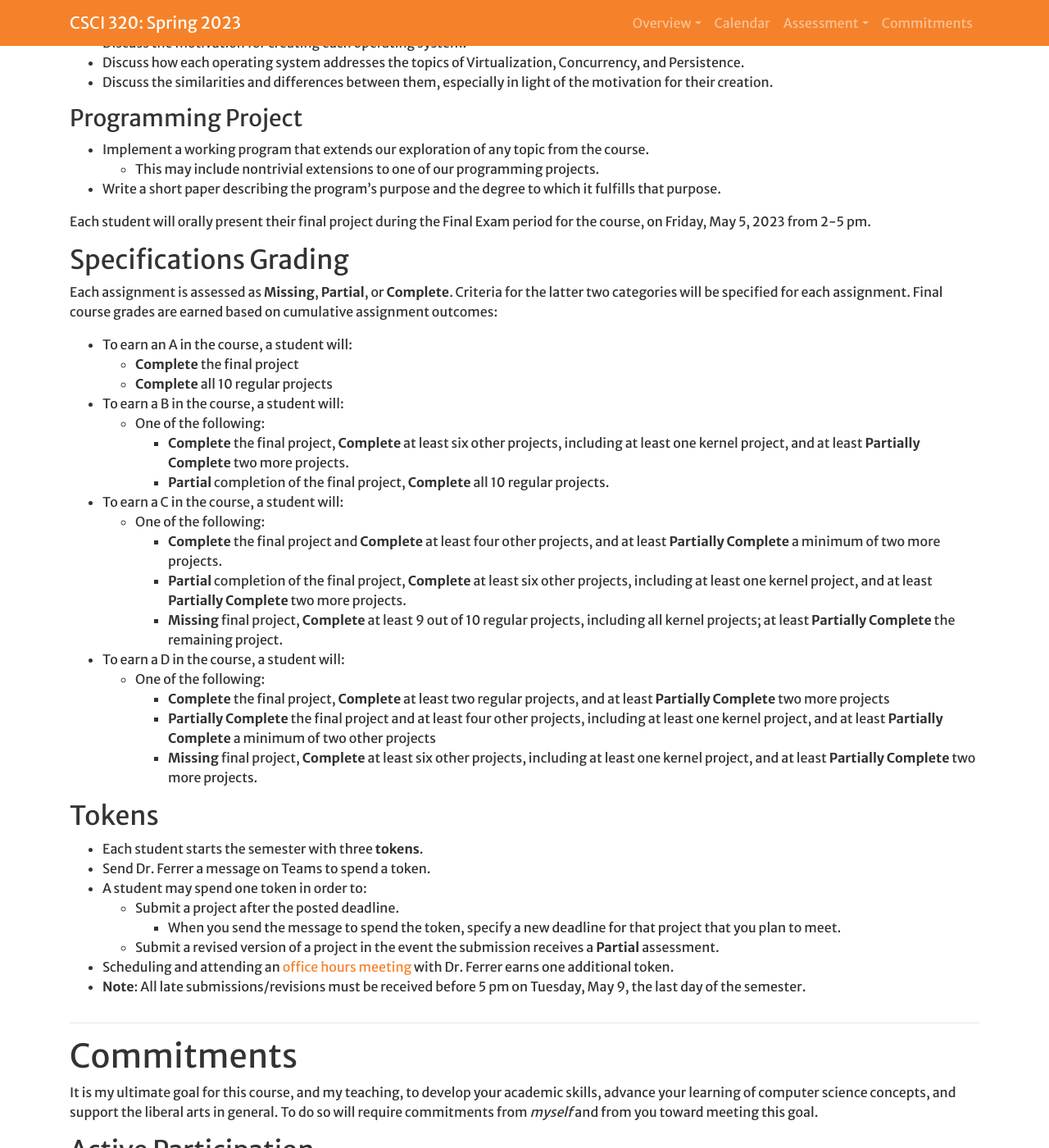
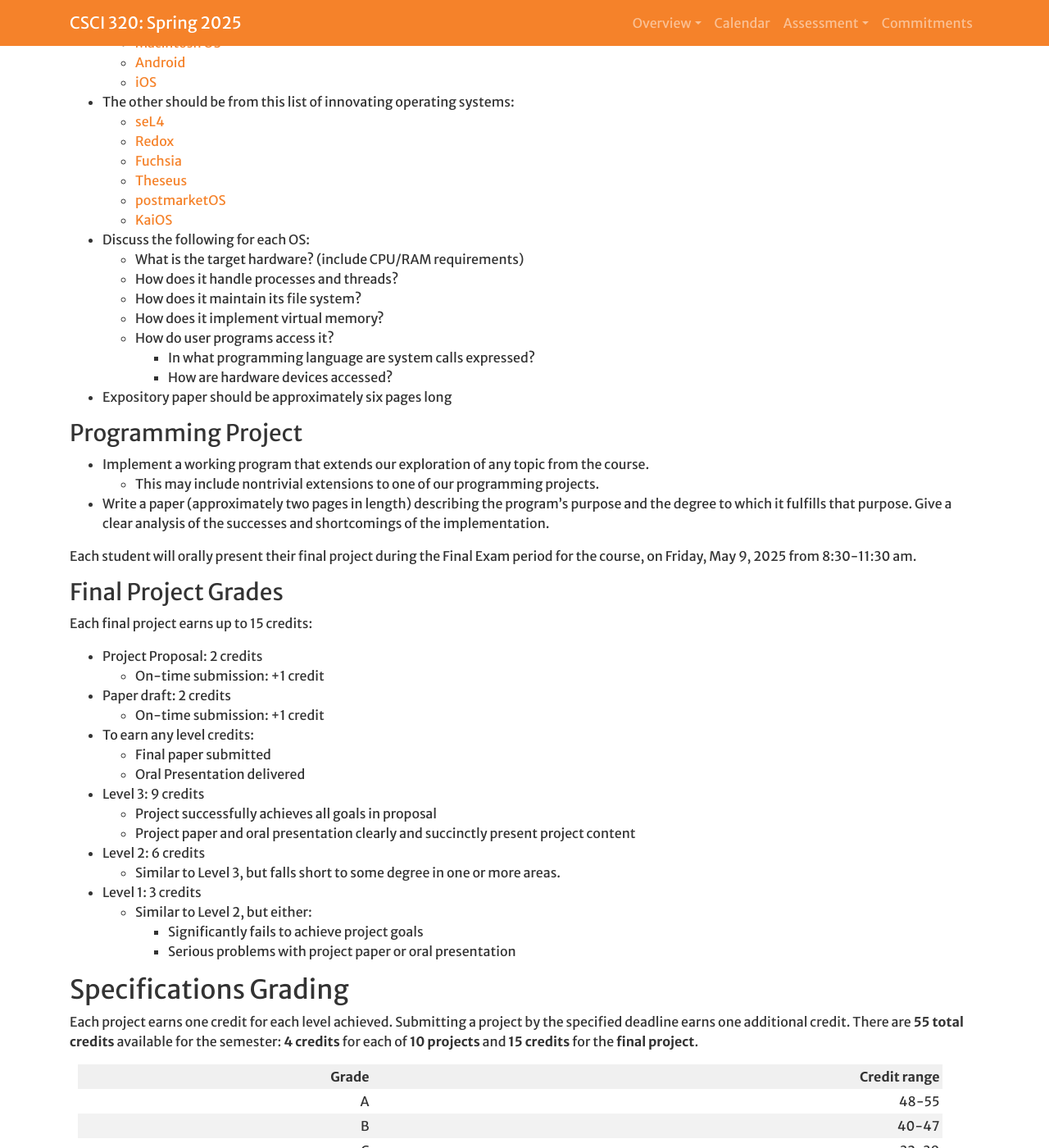
Before and after one commit to Hendrix-CS/csci320, a Jekyll site: the page built from index.md, in a window 1280 px wide and 1400 px high, scrolled down 5138 px. Shown: the whole window at 82% size. Built offline with Jekyll 4.4.1, drawn with Linux system fonts in a browser that asks for light colours; a script that is not in the unit is left out; our own code applies the rules of GitHub Pages for plain Markdown files; some of the changed text lies outside the part shown.

Commit message:
Redrafted main syllabus page

```diff
--- a/_config.yml
+++ b/_config.yml
@@ -24,7 +24,7 @@ url: "" # the base hostname & protocol for your site, e.g. http://example.com
 
 number: CSCI 320
 title: Operating Systems & Concurrency
-semester: Spring 2023
+semester: Spring 2025
 
 navigation:
   - title: Overview
@@ -43,12 +43,8 @@ navigation:
       url: '#projects'
     - page: Final Project
       url: '#finalproject'
-    - page: Participation
-      url: '#participation'
     - page: Specifications Grading
       url: '#grading'
-    - page: Tokens
-      url: '#tokens'
   - page: Commitments
     url: '#commitments'
 
@@ -61,8 +57,8 @@ instructors:
 
 offerings:
   - name: LECTURE 01
-    loc: MCREY 315
-    time: MWF 8:10am - 9:00am
+    loc: MCREY 110
+    time: MWF 11:10am - 12:00pm
     instructor: ferrer
 
 resources:
--- a/index.md
+++ b/index.md
@@ -37,77 +37,77 @@ Upon completing this course, our goal is for you to be able to:
 
 |Date|Day|Topic/Activity|Reading|Assigned|Due|
 | --- | --- | --- | --- | --- | --- |
-| 1/18 | Wed | Three Easy Pieces<br>Command Line<br>Files and Directories | [Introduction to Operating Systems](http://pages.cs.wisc.edu/~remzi/OSTEP/intro.pdf) | [Survey](https://forms.gle/xwQESACLYUpc1i9R9)<br>[Shell Commands, introduction]({{site.baseurl}}/projects/shell_commands.html) |  |
-| 1/20 | Fri | Processes<br>Pipes<br>I/O Redirection | [Processes](http://pages.cs.wisc.edu/~remzi/OSTEP/cpu-intro.pdf) | [Shell Commands, complete]({{site.baseurl}}/projects/shell_commands.html) | Shell Commands, introduction |
+| 1/22 | Wed | Three Easy Pieces<br>Command Line<br>Files and Directories | [Introduction to Operating Systems](http://pages.cs.wisc.edu/~remzi/OSTEP/intro.pdf) | [Survey](https://forms.gle/xwQESACLYUpc1i9R9)<br>[Shell Commands, introduction]({{site.baseurl}}/projects/shell_commands.html) |  |
+| 1/24 | Fri | Processes<br>Pipes<br>I/O Redirection | [Processes](http://pages.cs.wisc.edu/~remzi/OSTEP/cpu-intro.pdf) | [Shell Commands, complete]({{site.baseurl}}/projects/shell_commands.html) | Shell Commands, introduction |
 |      |
-| 1/23 | Mon | Rust<br>File I/O | [Getting Started](https://doc.rust-lang.org/book/ch01-00-getting-started.html)<br>[Programming a Guessing Game](https://doc.rust-lang.org/book/ch02-00-guessing-game-tutorial.html)<br>[Common Programming Concepts](https://doc.rust-lang.org/book/ch03-00-common-programming-concepts.html)<br>[std::fs](https://doc.rust-lang.org/std/fs/index.html) | [Rust Programming 1]({{site.baseurl}}/projects/rust1.html) | Shell Commands, complete |
-| 1/25 | Wed | Ownership and Borrowing<br>Strings<br>Buffers | [Understanding Ownership](https://doc.rust-lang.org/book/ch04-00-understanding-ownership.html)<br>[Read trait](https://doc.rust-lang.org/std/io/trait.Read.html)<br>[String in Rust](https://gjf2a.blogspot.com/2017/02/strings-in-rust.html)<br>[BufReader](https://doc.rust-lang.org/std/io/struct.BufReader.html)<br>[BufRead trait](https://doc.rust-lang.org/std/io/trait.BufRead.html) |  |  |
-| 1/27 | Fri | Rust Collection Types | [Common Collections](https://doc.rust-lang.org/book/ch08-00-common-collections.html) |  |  |
+| 1/27 | Mon | Rust<br>File I/O | [Getting Started](https://doc.rust-lang.org/book/ch01-00-getting-started.html)<br>[Programming a Guessing Game](https://doc.rust-lang.org/book/ch02-00-guessing-game-tutorial.html)<br>[Common Programming Concepts](https://doc.rust-lang.org/book/ch03-00-common-programming-concepts.html)<br>[std::fs](https://doc.rust-lang.org/std/fs/index.html) | [Rust Programming 1]({{site.baseurl}}/projects/rust1.html) | Shell Commands, complete |
+| 1/29 | Wed | Ownership and Borrowing<br>Strings<br>Buffers | [Understanding Ownership](https://doc.rust-lang.org/book/ch04-00-understanding-ownership.html)<br>[Read trait](https://doc.rust-lang.org/std/io/trait.Read.html)<br>[String in Rust](https://gjf2a.blogspot.com/2017/02/strings-in-rust.html)<br>[BufReader](https://doc.rust-lang.org/std/io/struct.BufReader.html)<br>[BufRead trait](https://doc.rust-lang.org/std/io/trait.BufRead.html) |  |  |
+| 1/31 | Fri | Rust Collection Types | [Common Collections](https://doc.rust-lang.org/book/ch08-00-common-collections.html) |  |  |
 |      |
-| 1/30 | Mon | Unix Process API | [Process API](http://pages.cs.wisc.edu/~remzi/OSTEP/cpu-api.pdf)<br>[nix crate](https://docs.rs/nix/0.26.2/nix/)<br>[C strings](https://doc.rust-lang.org/std/ffi/struct.CString.html) | [Rust Programming 2]({{site.baseurl}}/projects/rust2.html) | Rust Programming 1 |
-| 2/1 | Wed | Unix System Calls | [Direct Execution](http://pages.cs.wisc.edu/~remzi/OSTEP/cpu-mechanisms.pdf) |  |  |
-| 2/3 | Fri | Files and Directories | [Files and Directories](http://pages.cs.wisc.edu/~remzi/OSTEP/file-intro.pdf) |  |  |
-|     |
-| 2/6 | Mon | File Descriptors<br>Pipelines | [Pipelines in Rust](https://gjf2a.blogspot.com/2017/02/pipelines-in-rust.html) | [Unix Shell]({{site.baseurl}}/projects/rush.html) | Rust Programming 2 |
-| 2/8 | Wed | Data structures in Rust | [Using Structs to Structure Related Data](https://doc.rust-lang.org/book/ch05-00-structs.html)<br>[Enums and Pattern Matching](https://doc.rust-lang.org/book/ch06-00-enums.html) |  |  |
-| 2/10 | Fri | Review of Unix Command Line<br>Review of Rust |  |  |  |
+| 2/3  | Mon | Unix Process API | [Process API](http://pages.cs.wisc.edu/~remzi/OSTEP/cpu-api.pdf)<br>[nix crate](https://docs.rs/nix/0.26.2/nix/)<br>[C strings](https://doc.rust-lang.org/std/ffi/struct.CString.html) | [Rust Programming 2]({{site.baseurl}}/projects/rust2.html) | Rust Programming 1 |
+| 2/5  | Wed | Unix System Calls | [Direct Execution](http://pages.cs.wisc.edu/~remzi/OSTEP/cpu-mechanisms.pdf) |  |  |
+| 2/7  | Fri | Files and Directories | [Files and Directories](http://pages.cs.wisc.edu/~remzi/OSTEP/file-intro.pdf) |  |  |
+|      |
+| 2/10 | Mon | File Descriptors<br>Pipelines | [Pipelines in Rust](https://gjf2a.blogspot.com/2017/02/pipelines-in-rust.html) | [Unix Shell]({{site.baseurl}}/projects/rush.html) | Rust Programming 2 |
+| 2/12 | Wed | Data structures in Rust | [Using Structs to Structure Related Data](https://doc.rust-lang.org/book/ch05-00-structs.html)<br>[Enums and Pattern Matching](https://doc.rust-lang.org/book/ch06-00-enums.html) |  |  |
+| 2/14 | Fri | Review of Unix Command Line<br>Review of Rust |  |  |  |
 
 
 ## Part 2: The Internet
 
 |Date|Day|Topic/Activity|Reading|Assigned|Due|
 | --- | --- | --- | --- | --- | --- |
-| 2/13 | Mon | The Internet<br>Downloading a web page | [Overview of TCP/IP](https://www.oreilly.com/library/view/tcpip-network-administration/0596002971/ch01.html)<br>[TcpStream](https://doc.rust-lang.org/std/net/struct.TcpStream.html)<br>[Write trait](https://doc.rust-lang.org/std/io/trait.Write.html)<br>[`write!` macro](https://doc.rust-lang.org/std/macro.write.html) | [Webget](https://hendrix-cs.github.io/csci320/projects/webget) | Unix Shell |
-| 2/15 | Wed | Using Transport Layer Security | [Cryptography](http://pages.cs.wisc.edu/~remzi/OSTEP/security-crypto.pdf) |  |  |
-| 2/17 | Fri | Threads vs Processes | [Concurrency and Threads](http://pages.cs.wisc.edu/~remzi/OSTEP/threads-intro.pdf) |  |  |
+| 2/17 | Mon | **Winter Break: No class** |
+| 2/19 | Wed | The Internet<br>Downloading a web page | [Overview of TCP/IP](https://www.oreilly.com/library/view/tcpip-network-administration/0596002971/ch01.html)<br>[TcpStream](https://doc.rust-lang.org/std/net/struct.TcpStream.html)<br>[Write trait](https://doc.rust-lang.org/std/io/trait.Write.html)<br>[`write!` macro](https://doc.rust-lang.org/std/macro.write.html) | [Webget](https://hendrix-cs.github.io/csci320/projects/webget) | Unix Shell |
+| 2/21 | Fri | Using Transport Layer Security | [Cryptography](http://pages.cs.wisc.edu/~remzi/OSTEP/security-crypto.pdf) |  |  |
 |      |
-| 2/20 | Mon | Winter Break: No class |
-| 2/22 | Wed | Threads in Rust | [Fearless Concurrency](https://doc.rust-lang.org/book/ch16-00-concurrency.html) | [Web server 1]({{site.baseurl}}/projects/webserver1) | Webget |
-| 2/24 | Fri | Locks | [Locks](http://pages.cs.wisc.edu/~remzi/OSTEP/threads-locks.pdf)<br>[Locked Data Structures](http://pages.cs.wisc.edu/~remzi/OSTEP/threads-locks-usage.pdf) |  |  |
+| 2/24 | Mon | Threads vs Processes | [Concurrency and Threads](http://pages.cs.wisc.edu/~remzi/OSTEP/threads-intro.pdf) |  |  |
+| 2/26 | Wed | Threads in Rust | [Fearless Concurrency](https://doc.rust-lang.org/book/ch16-00-concurrency.html) | [Web server 1]({{site.baseurl}}/projects/webserver1) | Webget |
+| 2/28 | Fri | Locks | [Locks](http://pages.cs.wisc.edu/~remzi/OSTEP/threads-locks.pdf)<br>[Locked Data Structures](http://pages.cs.wisc.edu/~remzi/OSTEP/threads-locks-usage.pdf) |  |  |
 |      |
-| 2/27 | Mon | Concurrency Problems | [Common Concurrency Problems](http://pages.cs.wisc.edu/~remzi/OSTEP/threads-bugs.pdf) |  |  |
-| 3/1 | Wed | Performance analysis |  | [Web server 2]({{site.baseurl}}/projects/webserver2) | Web server 1 |
+| 3/3  | Mon | Concurrency Problems | [Common Concurrency Problems](http://pages.cs.wisc.edu/~remzi/OSTEP/threads-bugs.pdf) |  |  |
+| 3/5  | Wed | Performance analysis |  | [Web server 2]({{site.baseurl}}/projects/webserver2) | Web server 1 |
 
 
 ## Part 3: The Kernel
 
 |Date|Day|Topic/Activity|Reading|Assigned|Due|
 | --- | --- | --- | --- | --- | --- |
-| 3/3 | Fri | Bare metal programming | [A Freestanding Rust Binary](https://os.phil-opp.com/freestanding-rust-binary/)<br>[A Minimal Rust Kernel](https://os.phil-opp.com/minimal-rust-kernel/) |  |  |
-|     |
-| 3/6 | Mon | VGA Buffer | [VGA Buffer](https://os.phil-opp.com/vga-text-mode/) |  |  |
-| 3/8 | Wed | Pluggable Interrupt OS | [Pluggable Interrupt OS](https://crates.io/crates/pluggable_interrupt_os) | [Kernel Programming 1: Bare metal game]({{site.baseurl}}/projects/baremetalgame) | Web server 2 |
-| 3/10 | Fri | Ghost Hunter | [Ghost Hunter](https://github.com/gjf2a/ghost_hunter)<br>[Ghost Hunter Core](https://github.com/gjf2a/ghost_hunter_core) |  |  |
+| 3/7  | Fri | Bare metal programming | [A Freestanding Rust Binary](https://os.phil-opp.com/freestanding-rust-binary/)<br>[A Minimal Rust Kernel](https://os.phil-opp.com/minimal-rust-kernel/) |  |  |
 |      |
-| 3/13 | Mon | Interrupts | [CPU Exceptions](https://os.phil-opp.com/cpu-exceptions/)<br>[Double Faults](https://os.phil-opp.com/double-fault-exceptions/)<br>[Hardware interrupts](https://os.phil-opp.com/hardware-interrupts/) |  |  |
-| 3/15 | Wed | Interrupts |  |  |  |
-| 3/17 | Fri | Interrupts |  |  | Kernel Programming 1 |
+| 3/10 | Mon | VGA Buffer | [VGA Buffer](https://os.phil-opp.com/vga-text-mode/) |  |  |
+| 3/12 | Wed | Pluggable Interrupt OS | [Pluggable Interrupt OS](https://crates.io/crates/pluggable_interrupt_os) | [Kernel Programming 1: Bare metal game]({{site.baseurl}}/projects/baremetalgame) | Web server 2 |
+| 3/14 | Fri | Ghost Hunter | [Ghost Hunter](https://github.com/gjf2a/ghost_hunter)<br>[Ghost Hunter Core](https://github.com/gjf2a/ghost_hunter_core) |  |  |
 |      |
-| 3/20 | Mon | Spring Break: no class |  |  |  |
-| 3/22 | Wed | Spring Break: no class |  |  |  |
-| 3/24 | Fri | Spring Break: no class |  |  |  |
+| 3/17 | Mon | Interrupts | [CPU Exceptions](https://os.phil-opp.com/cpu-exceptions/)<br>[Double Faults](https://os.phil-opp.com/double-fault-exceptions/)<br>[Hardware interrupts](https://os.phil-opp.com/hardware-interrupts/) |  |  |
+| 3/19 | Wed | Interrupts |  |  |  |
+| 3/21 | Fri | Interrupts |  |  | Kernel Programming 1 |
 |      |
-| 3/27 | Mon | File Systems | [I/O Devices](http://pages.cs.wisc.edu/~remzi/OSTEP/file-devices.pdf)<br>[Hard Disk Drives](http://pages.cs.wisc.edu/~remzi/OSTEP/file-disks.pdf)  | [Kernel Programming 2: File System]({{site.baseurl}}/projects/filesystem)  | |
-| 3/29 | Wed | File Systems | [File System Implementation](http://pages.cs.wisc.edu/~remzi/OSTEP/file-implementation.pdf) | <!--[Game Kernel]({{site.baseurl}}/projects/game_kernel)--> |  |
-| 3/31 | Fri | Paging | [Introduction to Paging (OS in Rust)](https://os.phil-opp.com/paging-introduction/)<br>[Introduction to Paging (OSTEP)](http://pages.cs.wisc.edu/~remzi/OSTEP/vm-paging.pdf) |  |  |
+| 3/24 | Mon | Spring Break: no class |  |  |  |
+| 3/26 | Wed | Spring Break: no class |  |  |  |
+| 3/28 | Fri | Spring Break: no class |  |  |  |
 |      |
-| 4/3 | Mon | Implementation of Paging | [Paging Implementation](https://os.phil-opp.com/paging-implementation/)<br>[Translation Lookaside Buffers](http://pages.cs.wisc.edu/~remzi/OSTEP/vm-tlbs.pdf) |  |  |
-| 4/5 | Wed | Memory Management: Heap | [Heap Allocation](https://os.phil-opp.com/heap-allocation/) | | |
-| 4/7 | Fri | Allocator Designs | [Allocator Designs](https://os.phil-opp.com/allocator-designs/)<br>[Free Space Management](http://pages.cs.wisc.edu/~remzi/OSTEP/vm-freespace.pdf) | [Kernel Programming 3: Simple Windowing Machine](https://hendrix-cs.github.io/csci320/projects/swim)  | Kernel Programming 2  |
-|     |
-| 4/10 | Mon | Garbage Collection |  | |  |
-| 4/12 | Wed | Processor Scheduling | [CPU Scheduling](http://pages.cs.wisc.edu/~remzi/OSTEP/cpu-sched.pdf) | <!--[Cooperative Multitasking Kernel]({{site.baseurl}}/projects/coop_os)--> |  |
-| 4/14 | Fri | Scheduling with Priorities | [Multi-Level Feedback](http://pages.cs.wisc.edu/~remzi/OSTEP/cpu-sched-mlfq.pdf) |  |  |
+| 3/31 | Mon | File Systems | [I/O Devices](http://pages.cs.wisc.edu/~remzi/OSTEP/file-devices.pdf)<br>[Hard Disk Drives](http://pages.cs.wisc.edu/~remzi/OSTEP/file-disks.pdf)  | [Kernel Programming 2: File System]({{site.baseurl}}/projects/filesystem)  | |
+| 4/2  | Wed | File Systems | [File System Implementation](http://pages.cs.wisc.edu/~remzi/OSTEP/file-implementation.pdf) | <!--[Game Kernel]({{site.baseurl}}/projects/game_kernel)--> |  |
+| 4/4  | Fri | Paging | [Introduction to Paging (OS in Rust)](https://os.phil-opp.com/paging-introduction/)<br>[Introduction to Paging (OSTEP)](http://pages.cs.wisc.edu/~remzi/OSTEP/vm-paging.pdf) |  |  |
 |      |
-| 4/17 | Mon | Randomized Scheduling | [Lottery Scheduling](http://pages.cs.wisc.edu/~remzi/OSTEP/cpu-sched-lottery.pdf) |  |  |
-| 4/19 | Wed | Final projects |  | Project proposal | |
-| 4/21 | Fri | Unix history, GNU Project, Linux kernel |  |  | Kernel Programming 3  |
+| 4/7  | Mon | Implementation of Paging | [Paging Implementation](https://os.phil-opp.com/paging-implementation/)<br>[Translation Lookaside Buffers](http://pages.cs.wisc.edu/~remzi/OSTEP/vm-tlbs.pdf) |  |  |
+| 4/9  | Wed | Memory Management: Heap | [Heap Allocation](https://os.phil-opp.com/heap-allocation/) | | |
+| 4/11 | Fri | Allocator Designs | [Allocator Designs](https://os.phil-opp.com/allocator-designs/)<br>[Free Space Management](http://pages.cs.wisc.edu/~remzi/OSTEP/vm-freespace.pdf) | [Kernel Programming 3: Simple Windowing Machine](https://hendrix-cs.github.io/csci320/projects/swim)  | Kernel Programming 2  |
 |      |
-| 4/24 | Mon | History of MS-DOS and Windows, evolution of GNU/Linux |  |  | Project Proposal |
-| 4/26 | Wed | Free Software vs. Open Source<br>Return of the Mac<br>Microkernels |  |  |  |
-| 4/28 | Fri | Wrap-up |  |  |  |
+| 4/14 | Mon | Garbage Collection |  | |  |
+| 4/16 | Wed | Processor Scheduling | [CPU Scheduling](http://pages.cs.wisc.edu/~remzi/OSTEP/cpu-sched.pdf) | <!--[Cooperative Multitasking Kernel]({{site.baseurl}}/projects/coop_os)--> |  |
+| 4/18 | Fri | Scheduling with Priorities | [Multi-Level Feedback](http://pages.cs.wisc.edu/~remzi/OSTEP/cpu-sched-mlfq.pdf) |  |  |
 |      |
-| 5/5  | Fri 2-5 pm | Final Project Presentations | | | |
+| 4/21 | Mon | Randomized Scheduling | [Lottery Scheduling](http://pages.cs.wisc.edu/~remzi/OSTEP/cpu-sched-lottery.pdf) |  |  |
+| 4/23 | Wed | Final projects |  | Project proposal | |
+| 4/25 | Fri | Unix history, GNU Project, Linux kernel |  |  | Kernel Programming 3  |
+|      |
+| 4/28 | Mon | History of MS-DOS and Windows, evolution of GNU/Linux |  |  | Project Proposal |
+| 4/30 | Wed | Free Software vs. Open Source<br>Return of the Mac<br>Microkernels |  |  |  |
+| 5/2  | Fri | Wrap-up |  |  | Final Paper Draft |
+|      |
+| 5/9  | Fri 8:30-11:30am | Final Project Presentations | | | |
 
 <hr>
 # <a name="assessment">Assessment</a>
@@ -115,8 +115,16 @@ Upon completing this course, our goal is for you to be able to:
 ## <a name="projects">Projects</a>
 
 A total of 10 projects will be assigned throughout the semester; approximately one
-project per week. Each submission will be assessed as either **Partial** or
-**Complete**. The criteria for these assessments will be given for each assignment.
+project per week. Each project will have three levels to which it can be completed, with each level building upon the previous level. In general:
+* A **Level 1 project** contains a basic implementation of the core ideas explored in the project.
+* A **Level 2 project** is a more complete implementation of those ideas, including results and analysis of experiments.
+* A **Level 3 project** goes beyond this to undertake a deeper exploration of the assignment ideas.
+
+Each project will be evaluated via **specifications** (a set of criteria) for each level. Projects meeting all the criteria for a
+given level will receive credit for that level; projects that do not meet all the criteria will not receive credit for that level.
+
+Once a project is graded, if a student wishes to revise it to achieve a higher level, the student should first meet with the
+professor to discuss the planned revisions. The student may thereafter resubmit the revised project when ready.
 
 Each student should have a [GitHub](https://github.com/) account. For each
 programming project, the student should create a **private** GitHub repository to
@@ -149,53 +157,61 @@ are two primary options for the final project:
     - [postmarketOS](https://www.postmarketos.org/)
     - [KaiOS](https://www.kaiostech.com/)
 
-  * Discuss the motivation for creating each operating system.
-  * Discuss how each operating system addresses the topics of Virtualization, Concurrency, and Persistence.
-  * Discuss the similarities and differences between them, especially in light of the motivation for their creation.
+  * Discuss the following for each OS:
+    * What is the target hardware? (include CPU/RAM requirements)
+    * How does it handle processes and threads?
+    * How does it maintain its file system?
+    * How does it implement virtual memory?
+    * How do user programs access it?
+      * In what programming language are system calls expressed?
+      * How are hardware devices accessed?
+
+  * Expository paper should be approximately six pages long
 
 ### Programming Project
 
   * Implement a working program that extends our exploration of any topic from the course.
     * This may include nontrivial extensions to one of our programming projects.
-  * Write a short paper describing the program's purpose and the degree to which it fulfills that purpose.
+  * Write a paper (approximately two pages in length) describing the program's purpose and the degree to
+    which it fulfills that purpose. Give a clear analysis of the successes and shortcomings of the implementation.
 
 Each student will orally present their final project during the Final Exam period
-for the course, on Friday, May 5, 2023 from 2-5 pm.
+for the course, on Friday, May 9, 2025 from 8:30-11:30 am.
+
+### Final Project Grades
+
+Each final project earns up to 15 credits:
+* Project Proposal: 2 credits
+  * On-time submission: +1 credit
+* Paper draft: 2 credits
+  * On-time submission: +1 credit
+* To earn any level credits:
+  * Final paper submitted
+  * Oral Presentation delivered
+* Level 3: 9 credits
+  * Project successfully achieves all goals in proposal
+  * Project paper and oral presentation clearly and succinctly present project content
+* Level 2: 6 credits
+  * Similar to Level 3, but falls short to some degree in one or more areas.
+* Level 1: 3 credits
+  * Similar to Level 2, but either:
+    * Significantly fails to achieve project goals
+    * Serious problems with project paper or oral presentation
+
 
 ## <a name="grading">Specifications Grading</a>
-Each assignment is assessed as **Missing**, **Partial**, or **Complete**.
-Criteria for the latter two categories will be specified for each assignment. Final course grades are earned based on cumulative assignment outcomes:
+Each project earns one credit for each level achieved. Submitting a project by the specified deadline earns one additional credit.
+There are **55 total credits** available for the semester: **4 credits** for each of **10 projects** and **15 credits** for the
+**final project**.
 
-* To earn an A in the course, a student will:
-  * **Complete** the final project
-  * **Complete** all 10 regular projects
-* To earn a B in the course, a student will:
-  * One of the following:
-    * **Complete** the final project, **Complete** at least six other projects,
-      including at least one kernel project, and at least **Partially Complete**
-      two more projects.
-    * **Partial** completion of the final project, **Complete** all 10 regular projects.
-* To earn a C in the course, a student will:
-  * One of the following:
-    * **Complete** the final project and **Complete** at least four other projects, and at least **Partially Complete** a minimum of two more projects.
-    * **Partial** completion of the final project, **Complete** at least six other projects, including at least one kernel project, and at least **Partially Complete** two more projects.
-    * **Missing** final project, **Complete** at least 9 out of 10 regular projects, including all kernel projects; at least **Partially Complete** the remaining project.
-* To earn a D in the course, a student will:
-  * One of the following:
-    * **Complete** the final project, **Complete** at least two regular projects, and at least **Partially Complete** two more projects
-    * **Partially Complete** the final project and at least four other projects, including at least one kernel project, and at least **Partially Complete** a minimum of two other projects
-    * **Missing** final project, **Complete** at least six other projects, including at least one kernel project, and at least **Partially Complete** two more projects.
+| Grade | Credit range |
+| ----: | -----------: |
+| A     | 48-55        |
+| B     | 40-47        |
+| C     | 32-39        |
+| D     | 24-31        |
+| F     | 0-23         |
 
-## <a name="tokens">Tokens</a>
-* Each student starts the semester with three **tokens**.
-* Send Dr. Ferrer a message on Teams to spend a token.
-* A student may spend one token in order to:
-  * Submit a project after the posted deadline.
-    * When you send the message to spend the token, specify a new
-      deadline for that project that you plan to meet.
-  * Submit a revised version of a project in the event the submission receives
-      a **Partial** assessment.
-* Scheduling and attending an [office hours meeting](https://drferrer.youcanbook.me)
-  with Dr. Ferrer earns one additional token.
+
 * **Note**: All late submissions/revisions must be received before 5 pm on Tuesday,
-  May 9, the last day of the semester.
+  May 13, the last day of the semester.
```
